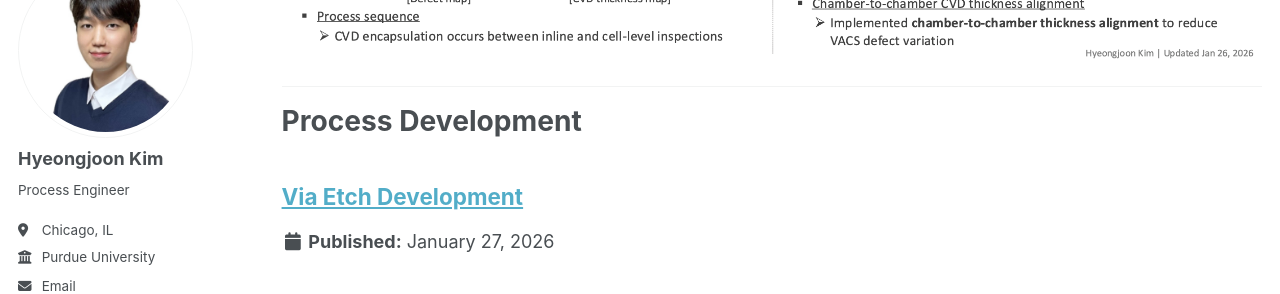
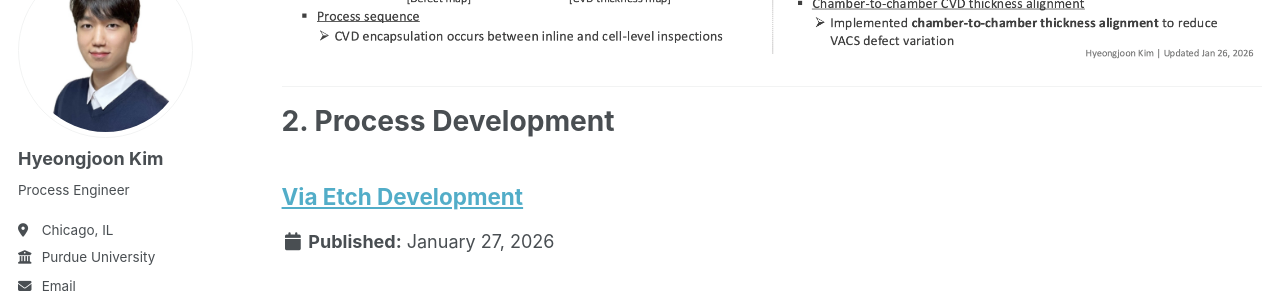
Before and after one commit to joonk1214/joonk1214.github.io, a Jekyll site: the page built from _pages/portfolio.html, in a window 1280 px wide and 1400 px high, scrolled down 1461 px. Shown: the part 156-450 px from the top of the window. Built offline with Jekyll 4.4.1, drawn with Linux system fonts in a browser that asks for light colours; a script bundle is joined from its source files by our own code; library files that are not in the unit come from our copies; some of the changed text lies outside the part shown.

Commit message:
Update portfolio.html

```diff
--- a/_pages/portfolio.html
+++ b/_pages/portfolio.html
@@ -9,19 +9,19 @@ author_profile: true
 Click on each project to view details.<br><br>
 <em>All data, figures, and parameters have been modified to remove proprietary and confidential information.</em>
 <hr>
-<h1>[Yield]</h1>
+<h1>1. Yield</h1>
 {% assign yield_projects = site.portfolio | where: "category", "yield" %}
 {% for post in yield_projects %}
   {% include archive-single.html %}
 {% endfor %}
 <hr>
-<h1>Process Development</h1>
+<h1>2. Process Development</h1>
 {% assign process_projects = site.portfolio | where: "category", "development" %}
 {% for post in process_projects %}
   {% include archive-single.html %}
 {% endfor %}
 <hr>
-<h1>Automation</h1>
+<h1>3. Automation</h1>
 {% assign automation_projects = site.portfolio | where: "category", "automation" %}
 {% for post in automation_projects %}
   {% include archive-single.html %}
```
